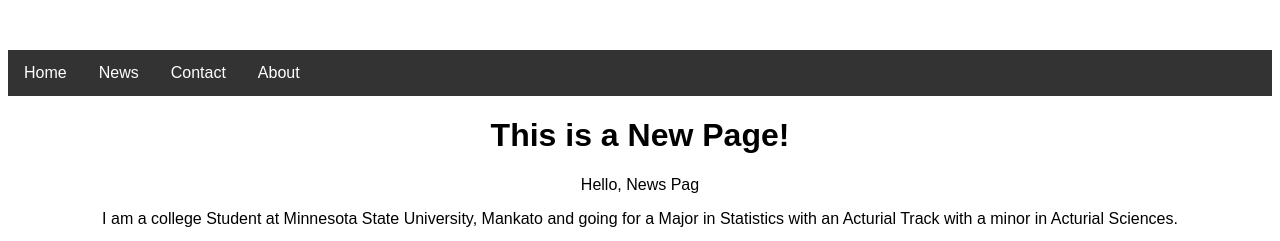
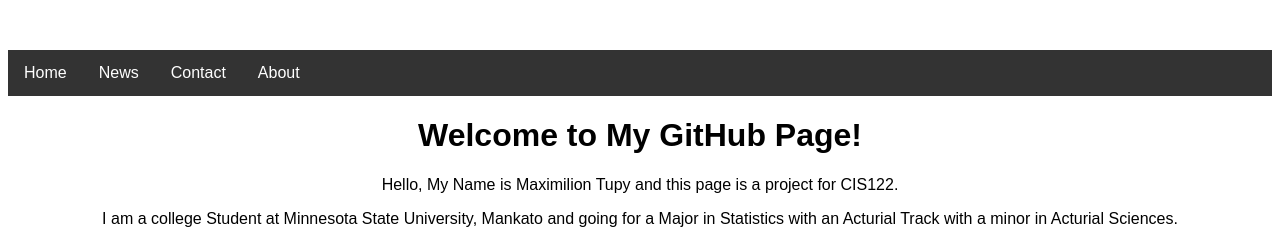
Before and after one commit to Maximilion-Tupy/Maximilion-Tupy.github.io, a plain HTML site: page student1.html in a window 1280 px wide. Shown: the top 241 px of the page. Drawn offline with Linux system fonts and the light colour scheme; grey boxes are pictures that could not be loaded.

Commit message:
Update student1.html

```diff
--- a/student1.html
+++ b/student1.html
@@ -39,8 +39,8 @@
         <li><a href="#contact">Contact</a></li>
         <li><a href="#about">About</a></li>
     </ul>
-    <h1>This is a New Page!</h1>
-    <p>Hello, News Pag</p>
+    <h1>Welcome to My GitHub Page!</h1>
+    <p>Hello, My Name is Maximilion Tupy and this page is a project for CIS122.</p>
     <p>I am a college Student at Minnesota State University, Mankato and going for a Major in Statistics with an Acturial Track with a minor in Acturial Sciences.</p>
     <img src="https://i.imgur.com/GjO8Wmk.jpeg" alt="Picture Of Me" width="460" height="345">
 </body>
```
